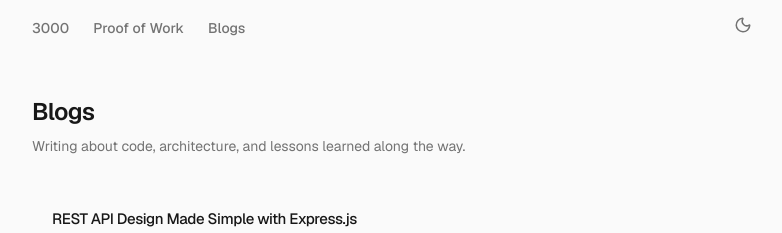
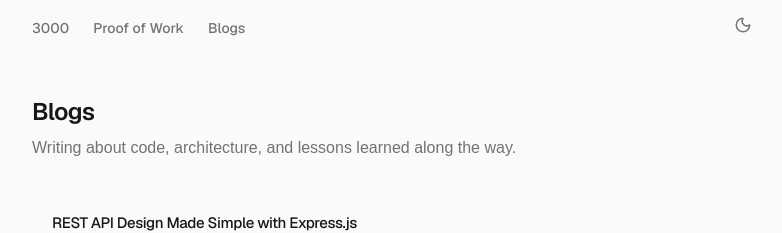
Before and after one commit to Vikbuilds/vikasportfolio, a Next.js app: page /blog in a window 1280 px wide. Shown: the top 233 px of the page, without its empty margins (248-1030 px from the left). Built offline with nearby package versions, Linux system fonts and the light colour scheme; a web font is replaced by a local one.

Commit message:
Update blog description font size and integrate Baloo font

```diff
--- a/src/app/blog/page.tsx
+++ b/src/app/blog/page.tsx
@@ -26,7 +26,7 @@ export default function BlogListPage() {
             <h1 className="text-2xl font-semibold tracking-tight text-foreground">
               Blogs
             </h1>
-            <p className="mt-2 text-sm text-muted-foreground">
+            <p className="mt-2 text-md text-muted-foreground font-[family-name:var(--font-baloo)]">
               Writing about code, architecture, and lessons learned along the
               way.
             </p>
```
